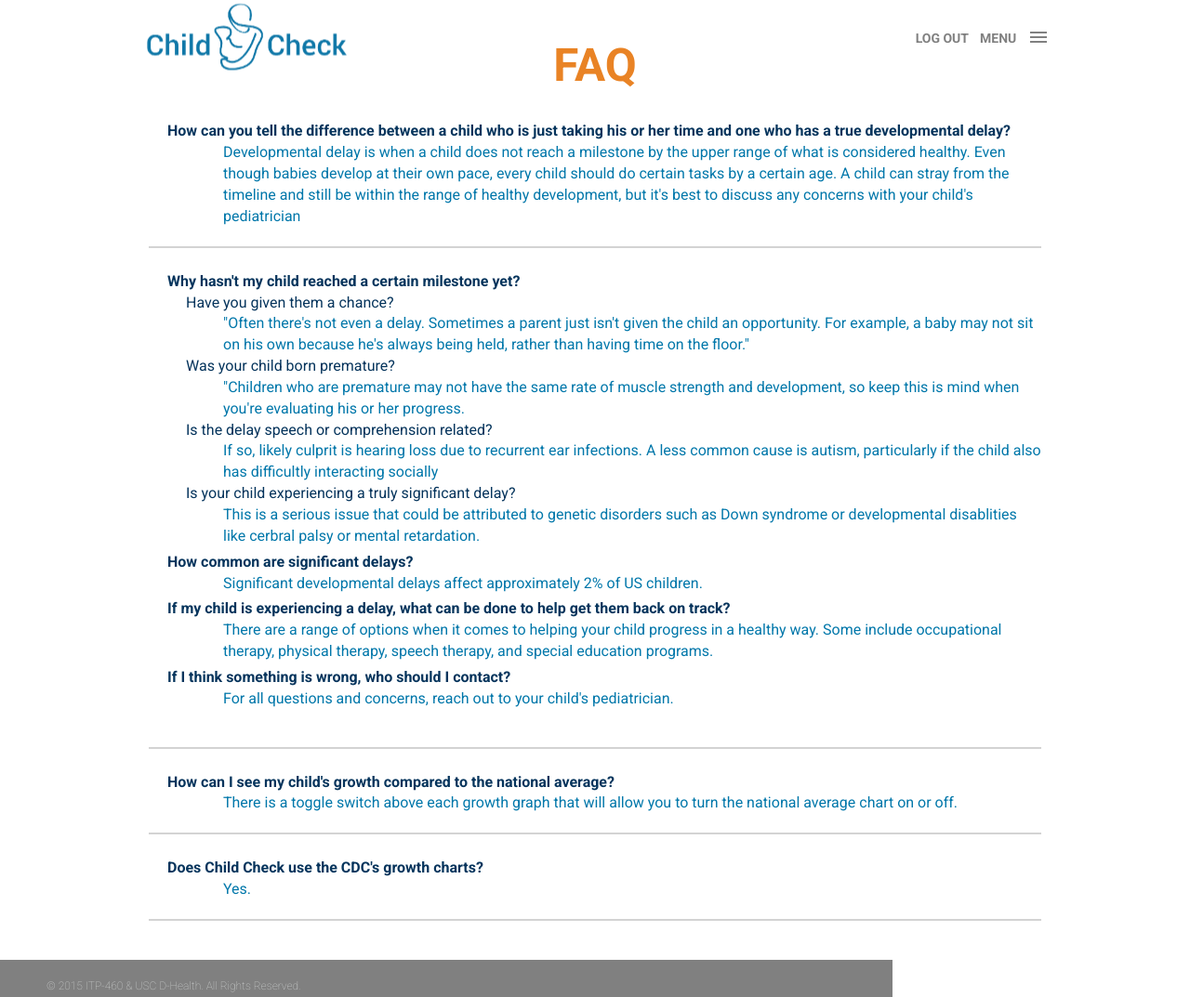
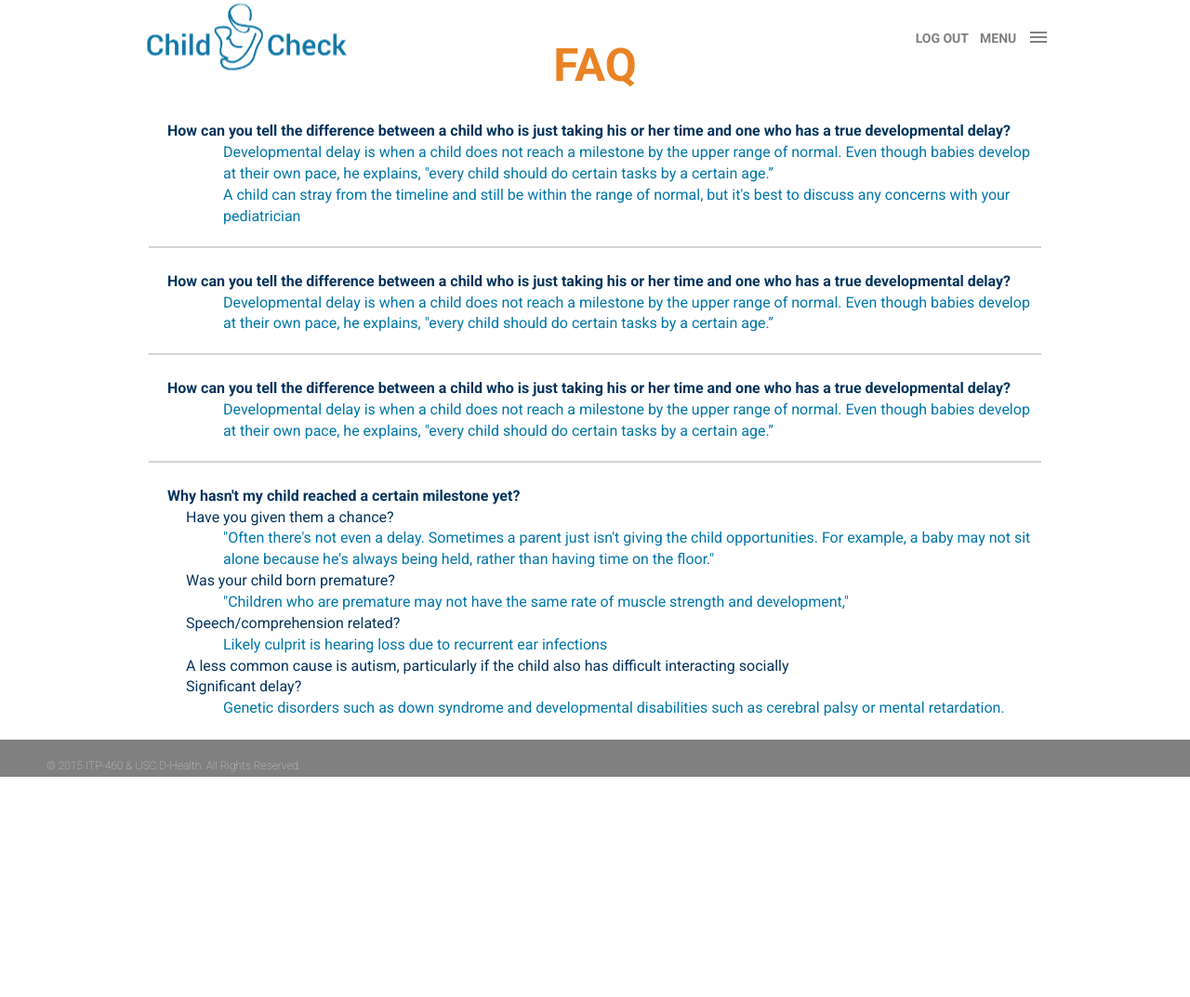
Before and after one commit to Dgdrgn/ITP460_DHealth, a PHP site: page /faq in a window 1280 px wide. Shown: the whole page at 93% size. After the commit the page ends 836 px from the top, so only its background shows below. Run offline with PHP 8.4, Linux system fonts and the light colour scheme.

Commit message:
Footer fixed

```diff
--- a/about/index.php
+++ b/about/index.php
@@ -62,7 +62,7 @@
 
 </div>
     <br>
-    <div id="footer">&copy; 2015 ITP-460 & USC D-Health. All Rights Reserved.</div>
+    <div id="footer" style="width: 100%; bottom: 0px;">&copy; 2015 ITP-460 & USC D-Health. All Rights Reserved.</div>
 </div>
 
 	<script src="../js/jquery-2.1.1.js"></script>
--- a/faq/index.php
+++ b/faq/index.php
@@ -58,50 +58,42 @@
 
     <div id="question">
         How can you tell the difference between a child who is just taking his or her time and one who has a true developmental delay?</div>
-    <div id="answer">Developmental delay is when a child does not reach a milestone by the upper range of what is considered healthy. Even though babies develop at their own pace, every child should do certain tasks by a certain age. A child can stray from the timeline and still be within the range of healthy development, but it's best to discuss any concerns with your child's pediatrician</div>
+    <div id="answer">Developmental delay is when a child does not reach a milestone by the upper range of normal. Even though babies develop at their own pace, he explains, "every child should do certain tasks by a certain age.”</div>
+    <div id="answer">A child can stray from the timeline and still be within the range of normal, but it's best to discuss any concerns with your pediatrician</div>
+    <br/><div class="line"></div><br/>
+
+    <div id="question">
+        How can you tell the difference between a child who is just taking his or her time and one who has a true developmental delay?</div>
+    <div id="answer">Developmental delay is when a child does not reach a milestone by the upper range of normal. Even though babies develop at their own pace, he explains, "every child should do certain tasks by a certain age.”</div>
+    <br/><div class="line"></div><br/>
+
+    <div id="question">
+        How can you tell the difference between a child who is just taking his or her time and one who has a true developmental delay?</div>
+    <div id="answer">Developmental delay is when a child does not reach a milestone by the upper range of normal. Even though babies develop at their own pace, he explains, "every child should do certain tasks by a certain age.”</div>
     <br/><div class="line"></div><br/>
 
 
     <div id="question">
         Why hasn't my child reached a certain milestone yet?</div>
+
     <div id="subquest">Have you given them a chance?</div>
-    <div id="answer">"Often there's not even a delay. Sometimes a parent just isn't given the child an opportunity. For example, a baby may not sit on his own because he's always being held, rather than having time on the floor."</div>
+    <div id="answer">"Often there's not even a delay. Sometimes a parent just isn't giving the child opportunities. For example, a baby may not sit alone because he's always being held, rather than having time on the floor."</div>
 
     <div id="subquest">Was your child born premature?</div>
-    <div id="answer">"Children who are premature may not have the same rate of muscle strength and development, so keep this is mind when you're evaluating his or her progress.</div>
+    <div id="answer">"Children who are premature may not have the same rate of muscle strength and development,"</div>
 
-    <div id="subquest">Is the delay speech or comprehension related?</div>
-    <div id="answer">If so, likely culprit is hearing loss due to recurrent ear infections.  A less common cause is autism, particularly if the child also has difficultly interacting socially</div>
+    <div id="subquest">Speech/comprehension related?</div>
+    <div id="answer">Likely culprit is hearing loss due to recurrent ear infections</div>
+    <div id="subquest">A less common cause is autism, particularly if the child also has difficult interacting socially</div>
 
-    <div id="subquest">Is your child experiencing a truly significant delay?</div>
-    <div id="answer">This is a serious issue that could be attributed to genetic disorders such as Down syndrome or developmental disablities like cerbral palsy or mental retardation.</div>
-
-    <div id="question">How common are significant delays?</div>
-    <div id="answer"> Significant developmental delays affect approximately 2% of US children.</div>
-
-    <div id="question">If my child is experiencing a delay, what can be done to help get them back on track?</div>
-    <div id="answer"> There are a range of options when it comes to helping your child progress in a healthy way.  Some include occupational therapy, physical therapy, speech therapy, and special education programs.</div>
-
-<div id="question">
-        If I think something is wrong, who should I contact?</div>
-    <div id="answer">For all questions and concerns, reach out to your child's pediatrician.</div><br/>
-    <br/><div class="line"></div><br/>
-
-<div id="question">
-        How can I see my child's growth compared to the national average?</div>
-    <div id="answer">There is a toggle switch above each growth graph that will allow you to turn the national average chart on or off.</div>
-    <br/><div class="line"></div><br/>
-
-<div id="question">
-        Does Child Check use the CDC's growth charts?</div>
-    <div id="answer">Yes.</div>
-    <br/><div class="line"></div><br/>
+    <div id="subquest">Significant delay?</div>
+    <div id="answer">Genetic disorders such as down syndrome and developmental disabilities such as cerebral palsy or mental retardation.</div>
 
 </div>
 
 </div>
     <br>
-    <div id="footer">&copy; 2015 ITP-460 & USC D-Health. All Rights Reserved.</div>
+    <div id="footer" style="width: 100%;">&copy; 2015 ITP-460 & USC D-Health. All Rights Reserved.</div>
 </div>
 
 	<script src="../js/jquery-2.1.1.js"></script>
@@ -132,3 +124,9 @@
 	});
 	</script>
 </body>
+
+<!--
+Link mit button to home page
+Have not added any bootstrap elements yet
+Need to upload fonts - match size and color to style guide
+Figure out when uploading child picture, that they are evenly spaced-->
```
